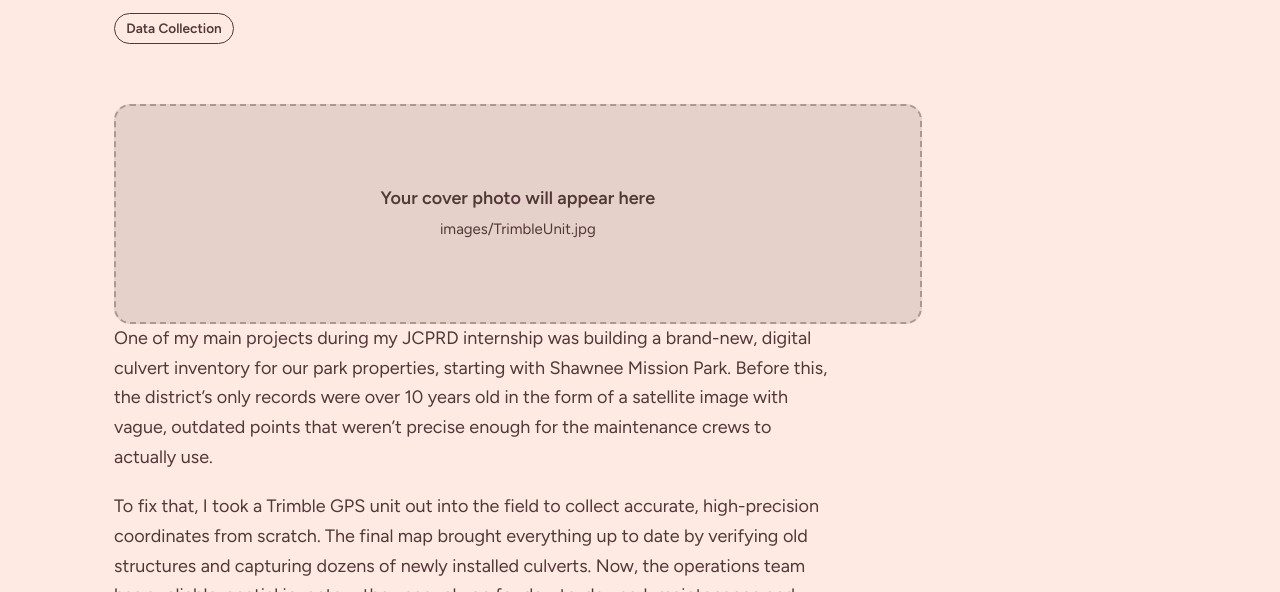
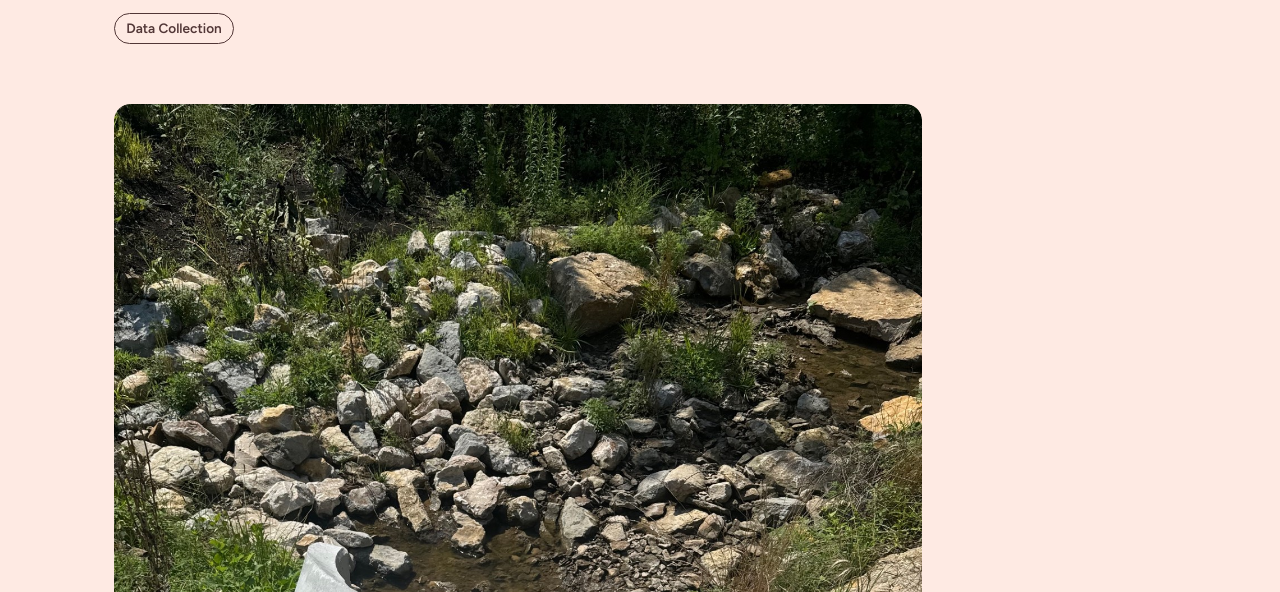
Before and after one commit to greenchristina/christinagreen.github.io, a plain HTML site: page projects/culvert-inventory.html in a window 1280 px wide. Shown: the part 360-952 px from the top of the page. Drawn offline with Linux system fonts and the light colour scheme.

Commit message:
Fix image source path in culvert-inventory.html

```diff
--- a/projects/culvert-inventory.html
+++ b/projects/culvert-inventory.html
@@ -54,7 +54,7 @@
           <figure class="figure">
             <div class="figure-media">
               <p class="figure-placeholder">Your cover photo will appear here<br><small>images/TrimbleUnit.jpg</small></p>
-              <img src="..images/TrimbleUnit.jpg" alt="Cover photo for the playground site suitability analysis" onload="this.parentElement.classList.add('loaded')" onerror="this.style.display='none'">
+              <img src="../images/TrimbleUnit.jpg" alt="Cover photo for the playground site suitability analysis" onload="this.parentElement.classList.add('loaded')" onerror="this.style.display='none'">
             </div>
           </figure>
 
```
